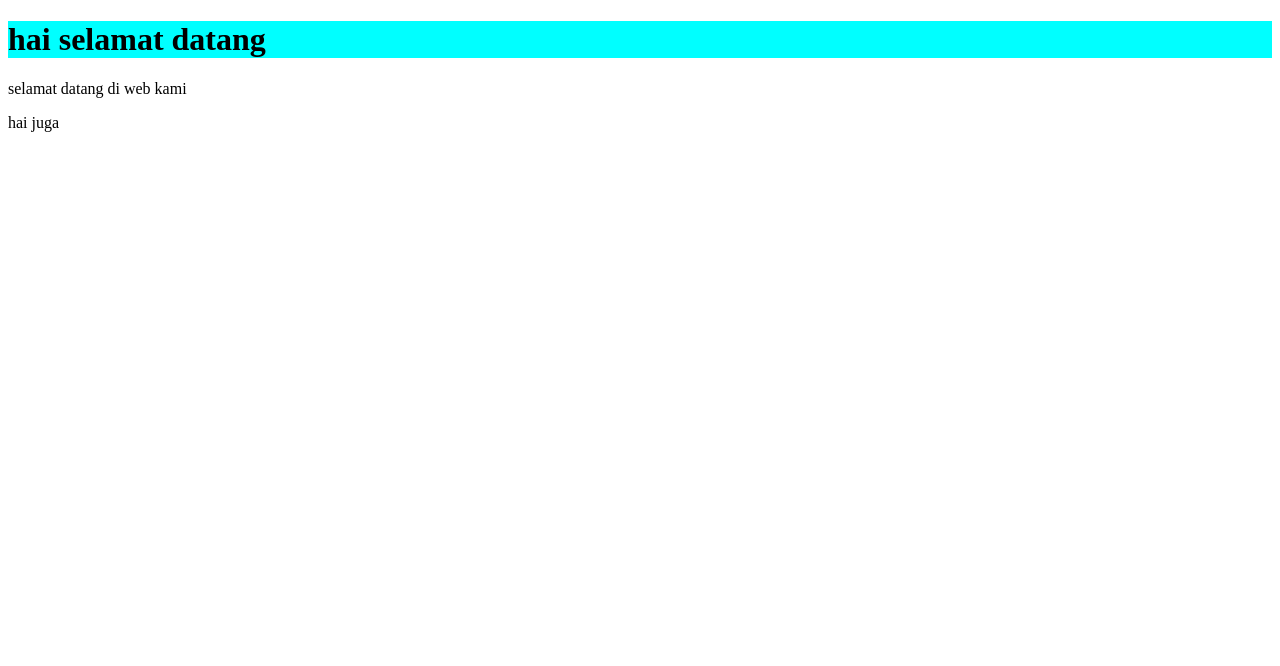
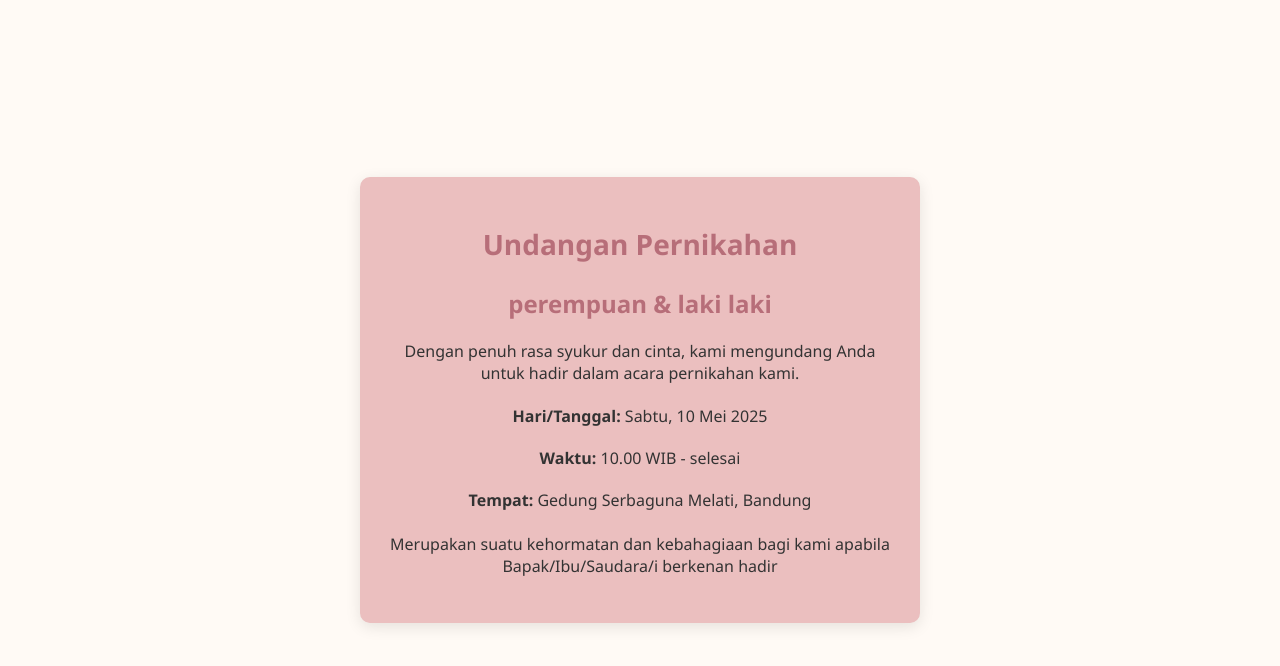
Before and after one commit to developerku06/developerku06.github.io, a plain HTML site: page index.html in a window 1280 px wide. Drawn offline with Linux system fonts and the light colour scheme.

Commit message:
perubahan

```diff
--- a/css.css
+++ b/css.css
@@ -1,4 +1,43 @@
-.kepala{
-    background-color: aqua;
+body {
+    font-family: 'Segoe UI', Tahoma, Geneva, Verdana, sans-serif;
+    background: #fffaf5;
+    color: #333;
+    margin: 0;
+    padding: 0;
+    display: flex;
+    justify-content: center;
+    align-items: center;
+    height: 100vh;
+}
 
+.card {
+    background: #ebbfbf;
+    padding: 30px;
+    border-radius: 10px;
+    max-width: 500px;
+    box-shadow: 0 4px 15px rgba(0, 0, 0, 0.1);
+    text-align: center;
 }
+
+h1 {
+    color: #b76e79;
+    font-size: 28px;
+    margin-bottom: 10px;
+}
+
+.couple {
+    font-size: 24px;
+    font-weight: bold;
+    margin-bottom: 20px;
+    color: #b76e79;
+}
+
+.details {
+    margin: 20px 0;
+    line-height: 1.6;
+}
+
+.closing {
+    margin-top: 30px;
+    font-style: italic;
+}
--- a/index.html
+++ b/index.html
@@ -1,18 +1,21 @@
 <!DOCTYPE html>
-<html lang="en">
+<html lang="id">
 <head>
     <meta charset="UTF-8">
     <meta name="viewport" content="width=device-width, initial-scale=1.0">
-    <title>web1</title>
+    <title>Undangan Pernikahan</title>
     <link rel="stylesheet" href="css.css">
 </head>
 <body>
-    <div class="kepala">
-        <h1>hai selamat datang</h1>
-    </div>
-    <div>
-        <p>selamat datang di web kami</p>
-        <p>hai juga</p>
-    </div>
-</body>
-</html>
+    <div class="card">
+        <h1>Undangan Pernikahan</h1>
+        <p class="couple">perempuan & laki laki</p>
+        <p>Dengan penuh rasa syukur dan cinta, kami mengundang Anda untuk hadir dalam acara pernikahan kami.</p>
+
+        <div class="details">
+            <p><strong>Hari/Tanggal:</strong> Sabtu, 10 Mei 2025</p>
+            <p><strong>Waktu:</strong> 10.00 WIB - selesai</p>
+            <p><strong>Tempat:</strong> Gedung Serbaguna Melati, Bandung</p>
+        </div>
+
+        <p>Merupakan suatu kehormatan dan kebahagiaan bagi kami apabila Bapak/Ibu/Saudara/i berkenan hadir
```
